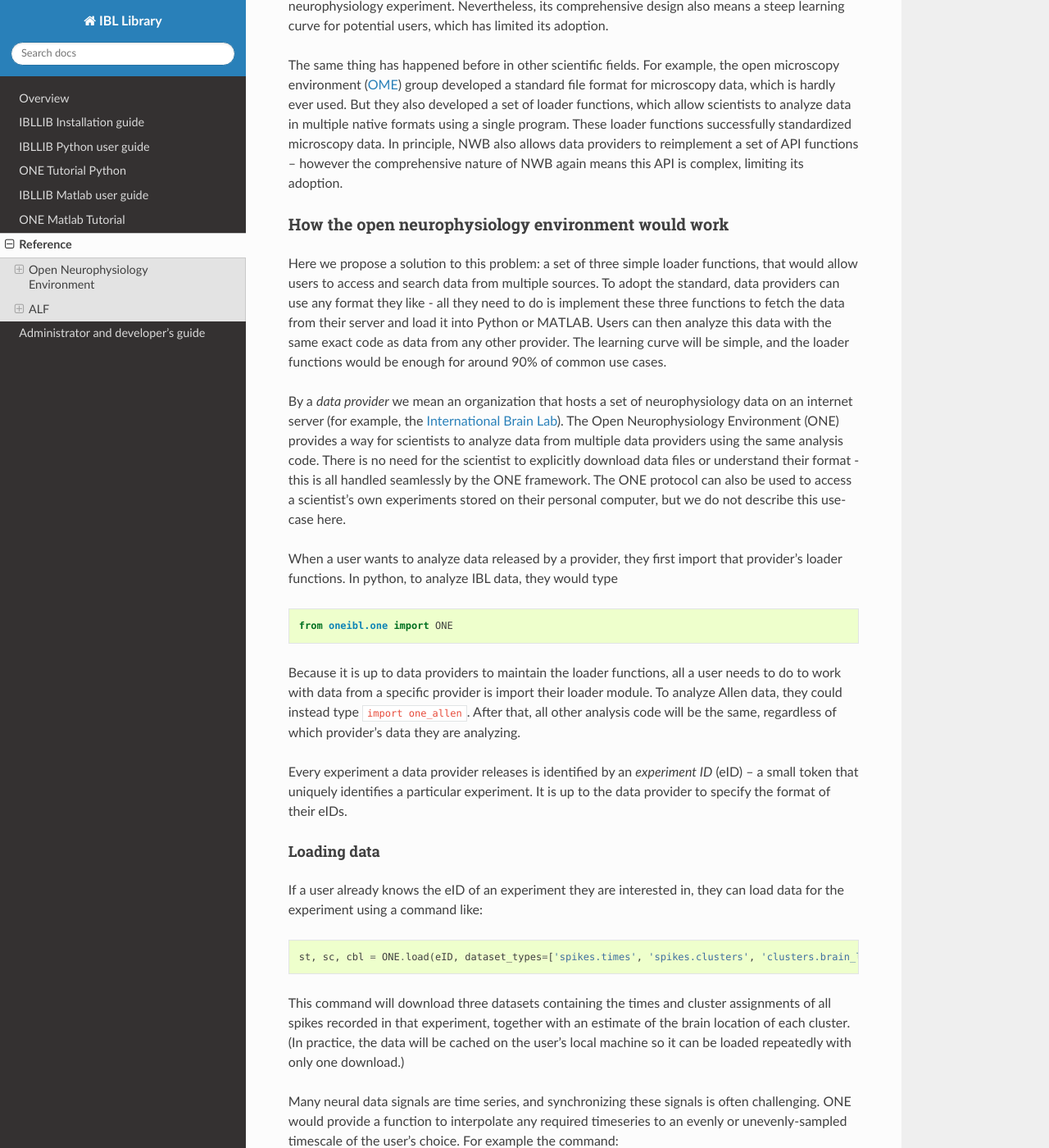
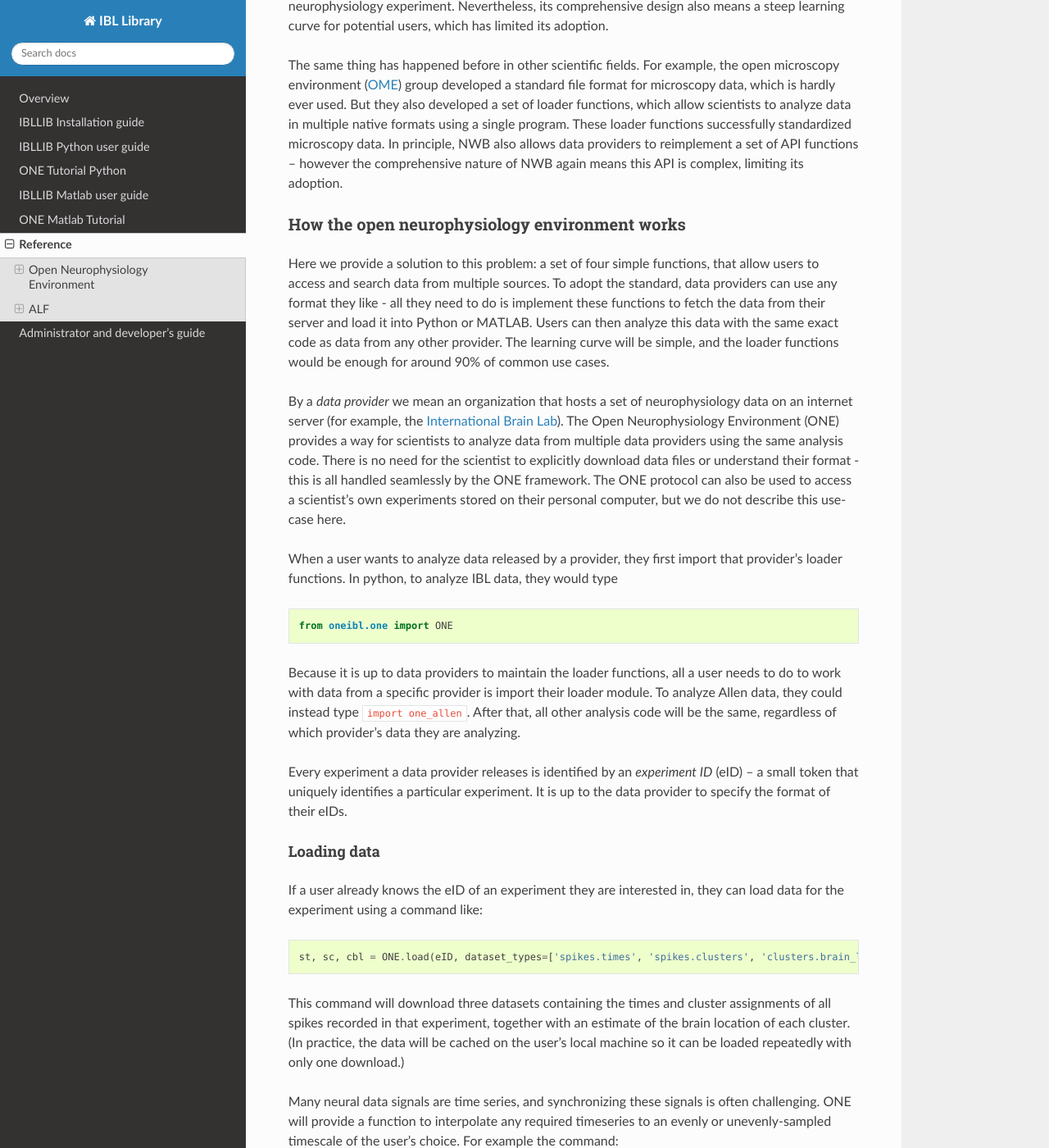
Before and after one commit to int-brain-lab/ibllib, a Sphinx documentation site: the page built from docs/04_reference.md, in a window 1280 px wide and 1400 px high, scrolled down 438 px. Shown: the whole window at 82% size. Built offline with Sphinx 7.4.7 and the Read the Docs theme 2.0.0, drawn with Linux system fonts in a browser that asks for light colours; some of the changed text lies outside the part shown.

Commit message:
Update 04_reference.md

````diff
--- a/docs/04_reference.md
+++ b/docs/04_reference.md
@@ -8,9 +8,9 @@ Substantial efforts have recently been put into developing neurodata file standa
 
 The same thing has happened before in other scientific fields. For example, the open microscopy environment ([OME](https://www.openmicroscopy.org/)) group developed a standard file format for microscopy data, which is hardly ever used. But they also developed a set of loader functions, which allow scientists to analyze data in multiple native formats using a single program. These loader functions successfully standardized microscopy data. In principle, NWB also allows data providers to reimplement a set of API functions -- however the comprehensive nature of NWB again means this API is complex, limiting its adoption.
 
-### How the open neurophysiology environment would work
+### How the open neurophysiology environment works
 
-Here we propose a solution to this problem: a set of three simple loader functions, that would allow users to access and search data from multiple sources. To adopt the standard, data providers can use any format they like - all they need to do is implement these three functions to fetch the data from their server and load it into Python or MATLAB. Users can then analyze this data with the same exact code as data from any other provider. The learning curve will be simple, and the loader functions would be enough for around 90% of common use cases.
+Here we provide a solution to this problem: a set of four simple functions, that allow users to access and search data from multiple sources. To adopt the standard, data providers can use any format they like - all they need to do is implement these functions to fetch the data from their server and load it into Python or MATLAB. Users can then analyze this data with the same exact code as data from any other provider. The learning curve will be simple, and the loader functions would be enough for around 90% of common use cases.
 
 By a *data provider* we mean an organization that hosts a set of neurophysiology data on an internet server (for example, the [International Brain Lab](https://www.internationalbrainlab.com/)). The Open Neurophysiology Environment (ONE) provides a way for scientists to analyze data from multiple data providers using the same analysis code. There is no need for the scientist to explicitly download data files or understand their format - this is all handled seamlessly by the ONE framework. The ONE protocol can also be used to access a scientist's own experiments stored on their personal computer, but we do not describe this use-case here.
 
@@ -30,7 +30,7 @@ st, sc, cbl = ONE.load(eID, dataset_types=['spikes.times', 'spikes.clusters', 'c
 ```
 This command will download three datasets containing the times and cluster assignments of all spikes recorded in that experiment, together with an estimate of the brain location of each cluster. (In practice, the data will be cached on the user's local machine so it can be loaded repeatedly with only one download.)
 
-Many neural data signals are time series, and synchronizing these signals is often challenging. ONE would provide a function to interpolate any required timeseries to an evenly or unevenly-sampled timescale of the user's choice. For example the command:
+Many neural data signals are time series, and synchronizing these signals is often challenging. ONE will provide a function to interpolate any required timeseries to an evenly or unevenly-sampled timescale of the user's choice. For example the command:
 ```
 hxy, hth, t = ONE.loadTS(eID, dataset_types=['headTracking.xyPos', 'lfp.raw'], sample_rate=1000)
 ```
@@ -60,9 +60,9 @@ For providers, a key advantage of this framework is its low barrier to entry. To
 
 ## ALF
 
-ALF stands for "ALyx Files". It not a format but rather a format-neutral file-naming convention.
+ALF stands for "ALyx Files". It not a format but rather a format-neutral file-naming convention. ALF is how IBL organizes files that will be loaded via the ONE protocol.
 
-In ALF, the measurements in an experiment are represented by collections of files in a directory. Each filename has three parts, for example `spikes.times.npy` or `spikes.clusters.npy`. We will refer to these three parts of the filenames as the "object", the "attribute" and the "extension". The extension says what physical format the file is in - we primarily use .npy and .tsv but you could use any format, for example video or json .
+In ALF, the measurements in an experiment are represented by collections of files in a directory. Each filename has three parts, for example `spikes.times.npy` or `spikes.clusters.npy`. The first two correspond to the ONE dataset type, and we refer to them as the "object", the "attribute". The third part of the filename, the "extension", specifies what physical format the file is in - we primarily use .npy and .tsv but you could use any format, for example video or json .
 
 Each file contains information about particular attribute of the object. For example `spikes.times.npy` indicates the times of spikes and `spikes.clusters.npy` indicates their cluster assignments. You could have another file `spikes.amplitudes.npy` to convey their amplitudes. The important thing is that every file describing an object has the same number of rows (i.e. the 1st dimension of an npy file, number of frames in a video file, etc).  You can therefore think of the files for an object as together defining a table, with column headings given by the attribute in the file names, and values given by the file contents.
 
````
